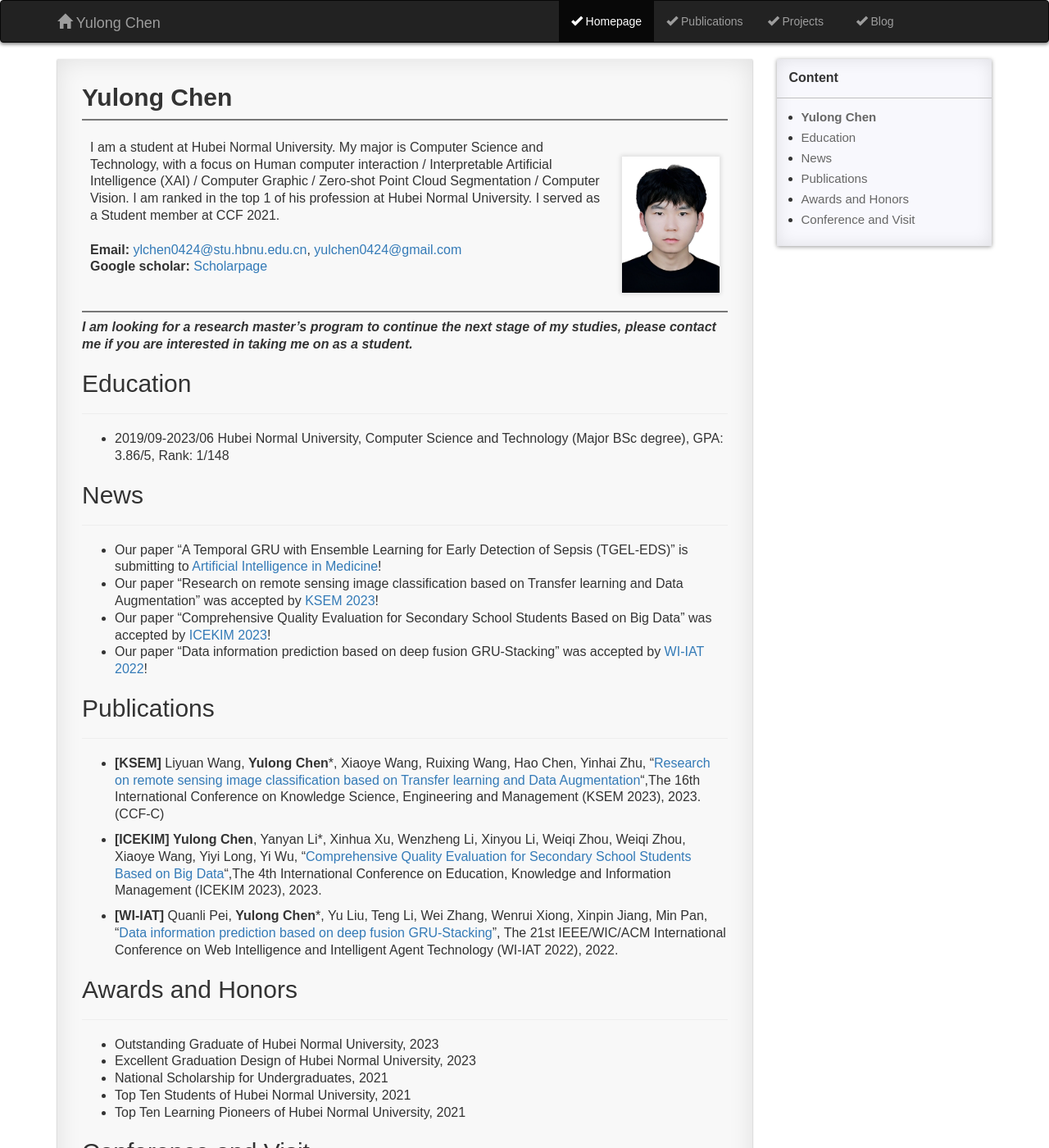
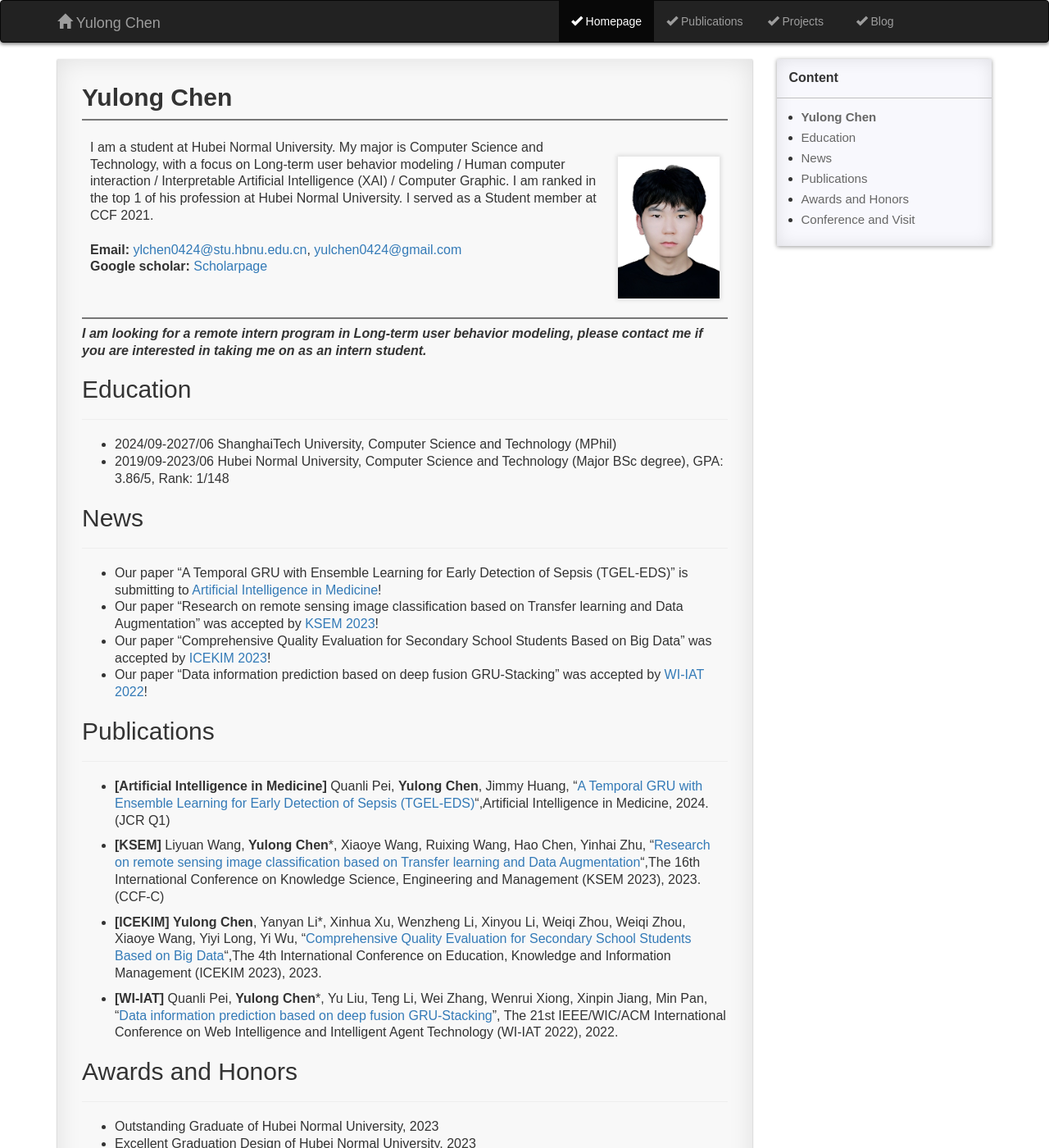
Before and after one commit to yulongC/yulongC.github.io, a Jekyll site: the page built from pages/1_homepage.md, in a window 1280 px wide and 1400 px high. Shown: the whole window at 82% size. Built offline with Jekyll 4.4.1, drawn with Linux system fonts in a browser that asks for light colours; comment, search, counter and statistics services are not loaded.

Commit message:
Update 1_homepage.md

```diff
--- a/pages/1_homepage.md
+++ b/pages/1_homepage.md
@@ -11,14 +11,16 @@
 
 ## **Yulong Chen**
 
-| <br> I am a student at Hubei Normal University. My major is Computer Science and Technology, with a focus on Human computer interaction / Interpretable Artificial Intelligence (XAI) / Computer Graphic / Zero-shot Point Cloud Segmentation / Computer Vision. I am ranked in the top 1 of his profession at Hubei Normal University. I served as a Student member at CCF 2021. <br> <br> **Email:** <ylchen0424@stu.hbnu.edu.cn>, <yulchen0424@gmail.com> <br> **Google scholar:** [Scholarpage](https://scholar.google.com/citations?hl=en&user=G4RazmQAAAAJ&view_op=list_works&gmla=AOV7GLMocIzBzFzB3jGGdrzAaTuncsxcl1r1nD7tQGtvVPucTCOyUvQZ4YUjoouO6NzDMY6W1OnE4XuL-jGo7QMQzTs6GHV_FV8Ax3LqWM8ycc0-a3LA0vU2IYw4iL9C5bJu4Zxzn1zE) <br> | <br> &emsp; ![image](https://yulongC.github.io/images/chen-2023.jpg) <br> <br> |
+| <br> I am a student at Hubei Normal University. My major is Computer Science and Technology, with a focus on Long-term user behavior modeling / Human computer interaction / Interpretable Artificial Intelligence (XAI) / Computer Graphic. I am ranked in the top 1 of his profession at Hubei Normal University. I served as a Student member at CCF 2021. <br> <br> **Email:** <ylchen0424@stu.hbnu.edu.cn>, <yulchen0424@gmail.com> <br> **Google scholar:** [Scholarpage](https://scholar.google.com/citations?hl=en&user=G4RazmQAAAAJ&view_op=list_works&gmla=AOV7GLMocIzBzFzB3jGGdrzAaTuncsxcl1r1nD7tQGtvVPucTCOyUvQZ4YUjoouO6NzDMY6W1OnE4XuL-jGo7QMQzTs6GHV_FV8Ax3LqWM8ycc0-a3LA0vU2IYw4iL9C5bJu4Zxzn1zE) <br> | <br> &emsp; ![image](https://yulongC.github.io/images/chen-2023.jpg) <br> <br> |
 
-***I am looking for a research master's program to continue the next stage of my studies, please contact me if you are interested in taking me on as a student.***
+***I am looking for a remote intern program in Long-term user behavior modeling, please contact me if you are interested in taking me on as an intern student.***
 
 ## Education
 
 ---
+* 2024/09-2027/06 ShanghaiTech University, Computer Science and Technology (MPhil)
 * 2019/09-2023/06 Hubei Normal University, Computer Science and Technology (Major BSc degree), GPA: 3.86/5, Rank: 1/148
+
 
 ## News
 
@@ -32,6 +34,8 @@
 ## Publications
 
 ---
+* **[Artificial Intelligence in Medicine]** Quanli Pei, **Yulong Chen**, Jimmy Huang, "[A Temporal GRU with Ensemble Learning for Early Detection of Sepsis (TGEL-EDS)]()",Artificial Intelligence in Medicine, 2024.(JCR Q1)
+
 * **[KSEM]** Liyuan Wang, **Yulong Chen***, Xiaoye Wang, Ruixing Wang, Hao Chen, Yinhai Zhu, "[Research on remote sensing image classification based on Transfer learning and Data Augmentation](https://www.ksem2023.conferences.academy/)",The 16th International Conference on Knowledge Science, Engineering and Management (KSEM 2023), 2023.(CCF-C)
 
 * **[ICEKIM]** **Yulong Chen**, Yanyan Li*, Xinhua Xu, Wenzheng Li, Xinyou Li, Weiqi Zhou, Weiqi Zhou, Xiaoye Wang, Yiyi Long, Yi Wu, "[Comprehensive Quality Evaluation for Secondary School Students Based on Big Data](https://www.researchgate.net/publication/372012950_Comprehensive_Quality_Evaluation_for_Secondary_School_Students_Based_on_Big_Data)",The 4th International Conference on Education, Knowledge and Information Management (ICEKIM 2023), 2023.
```
